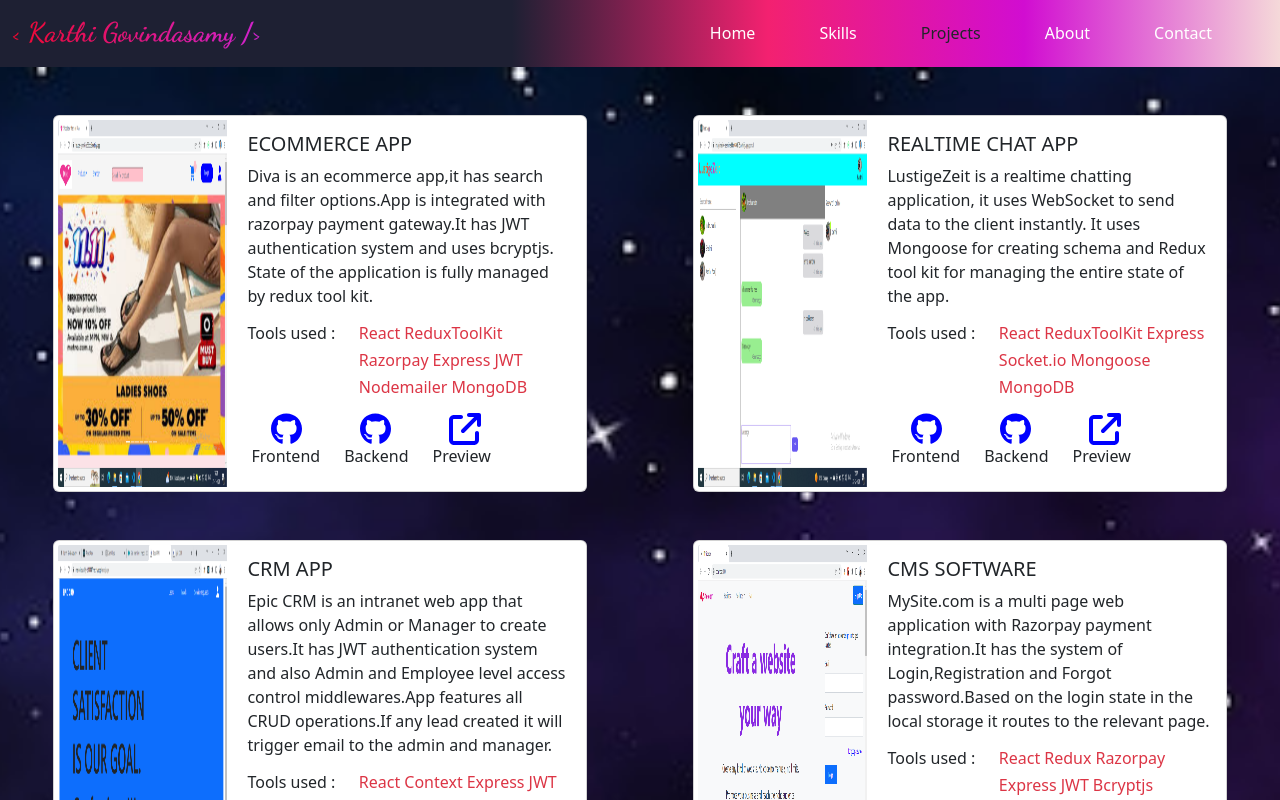
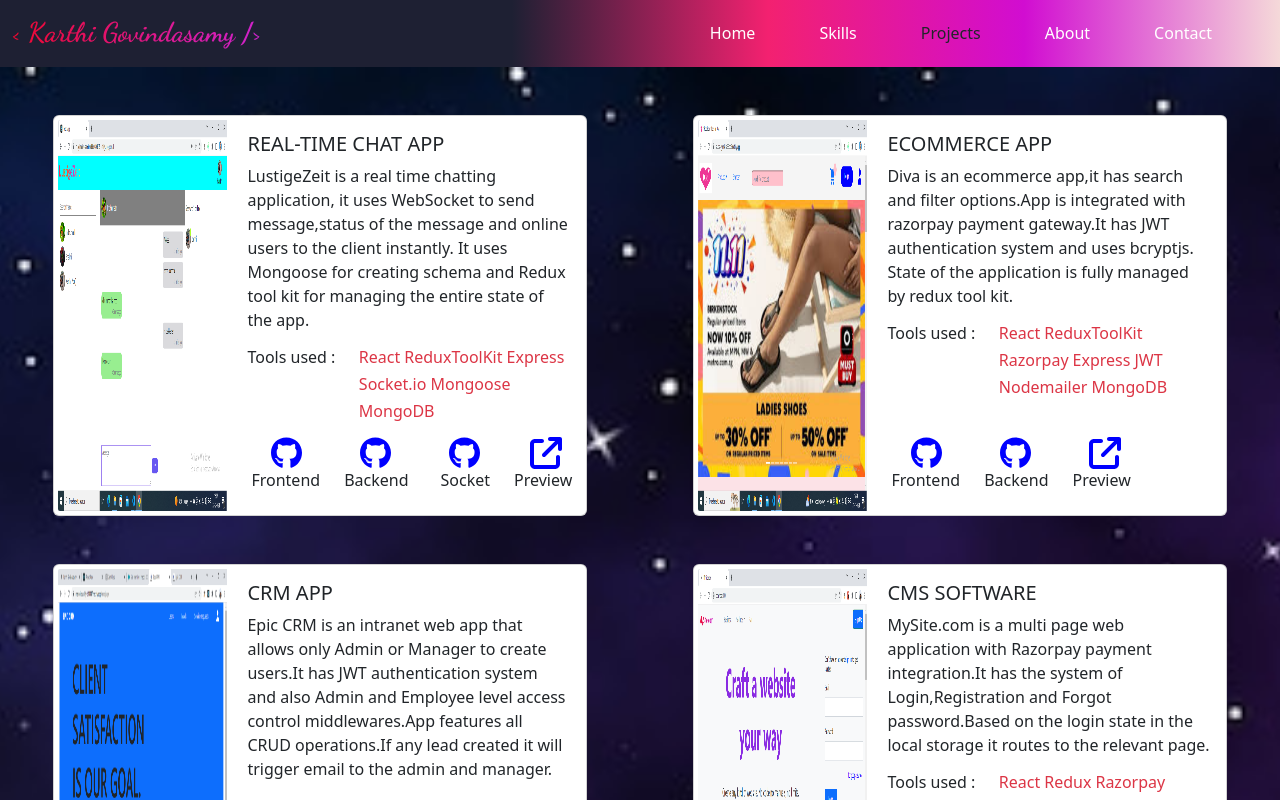
Before and after one commit to KarthiGovindasamy37/portfolio, a React (Create React App) app: page /projects in a window 1280 px wide. Shown: the top 800 px of the page. Built offline with nearby package versions, Linux system fonts and the light colour scheme.

Commit message:
Project updated

```diff
--- a/src/Projects.jsx
+++ b/src/Projects.jsx
@@ -6,6 +6,17 @@
 function Projects() {
 
     let projects=[
+      {
+        image:"chatapp.png",
+        title:"REAL-TIME CHAT APP",
+        description:"LustigeZeit is a real time chatting application, it uses WebSocket to send message,status of the message and online users to the client instantly. It uses Mongoose for creating schema and Redux tool kit for managing the entire state of the app.",
+        tools:["React","ReduxToolKit","Express","Socket.io","Mongoose","MongoDB"],
+        frontend:"https://github.com/KarthiGovindasamy37/realtimechat",
+        backend:"https://github.com/KarthiGovindasamy37/realtimechat.js",
+        socket : "https://github.com/KarthiGovindasamy37/realtimechatsocket.js",
+        preview:"https://imaginative-semifreddo-086b75.netlify.app",
+        alter:"CHAT APP"
+    },
       {
             image:"diva.png",
             title:"ECOMMERCE APP",
@@ -16,16 +27,6 @@
             preview:"https://taupe-syrniki-a56bd2.netlify.app",
             alter:"ECOMMERCE APP"
         },
-        {
-          image:"chatapp.png",
-          title:"REALTIME CHAT APP",
-          description:"LustigeZeit is a realtime chatting application, it uses WebSocket to send data to the client instantly. It uses Mongoose for creating schema and Redux tool kit for managing the entire state of the app.",
-          tools:["React","ReduxToolKit","Express","Socket.io","Mongoose","MongoDB"],
-          frontend:"https://github.com/KarthiGovindasamy37/realtimechat",
-          backend:"https://github.com/KarthiGovindasamy37/realtimechat.js",
-          preview:"https://imaginative-semifreddo-086b75.netlify.app",
-          alter:"CHAT APP"
-      },
         {
             image:"crm.png",
             title:"CRM APP",
@@ -88,13 +89,20 @@
 
                             </div>
 
-                            <div className={`d-flex ${idx === 1 ? `mt-2`: idx === 3 ? `mt-4 pt-2`: `mt-2`}`}>
+                            <div className={`d-flex ${idx === 1 || idx === 3 ? `mt-4 pt-2`: `mt-2`}`}>
                              <div><a href={`${ele.frontend}`} target="_blank"><FontAwesomeIcon  className=" projecticon ms-4" icon={faGithub} size="2x" /></a>
                              <h6 className='text-center ms-1'>Frontend</h6>
                              </div>
                              <div className='ms-3'><a href={`${ele.backend}`} target="_blank"><FontAwesomeIcon  className=" projecticon ms-4" icon={faGithub} size="2x" /></a>
                              <h6 className='text-center ms-2'>Backend</h6>
                              </div>
+                             {
+                              idx === 0 ?
+                              <div className='ms-3'><a href={`${ele.socket}`} target="_blank"><FontAwesomeIcon  className=" projecticon ms-4" icon={faGithub} size="2x" /></a>
+                             <h6 className='text-center ms-2 ps-2'>Socket</h6>
+                             </div>
+                             : null
+                             }
                              <div>
                              <a href={`${ele.preview}`}target="_blank"><FontAwesomeIcon className=' ms-4 ps-3 projecticon' icon={ faArrowUpRightFromSquare} size="2x" /></a>
                              <h6 className='text-center ms-4'>Preview</h6>
```
